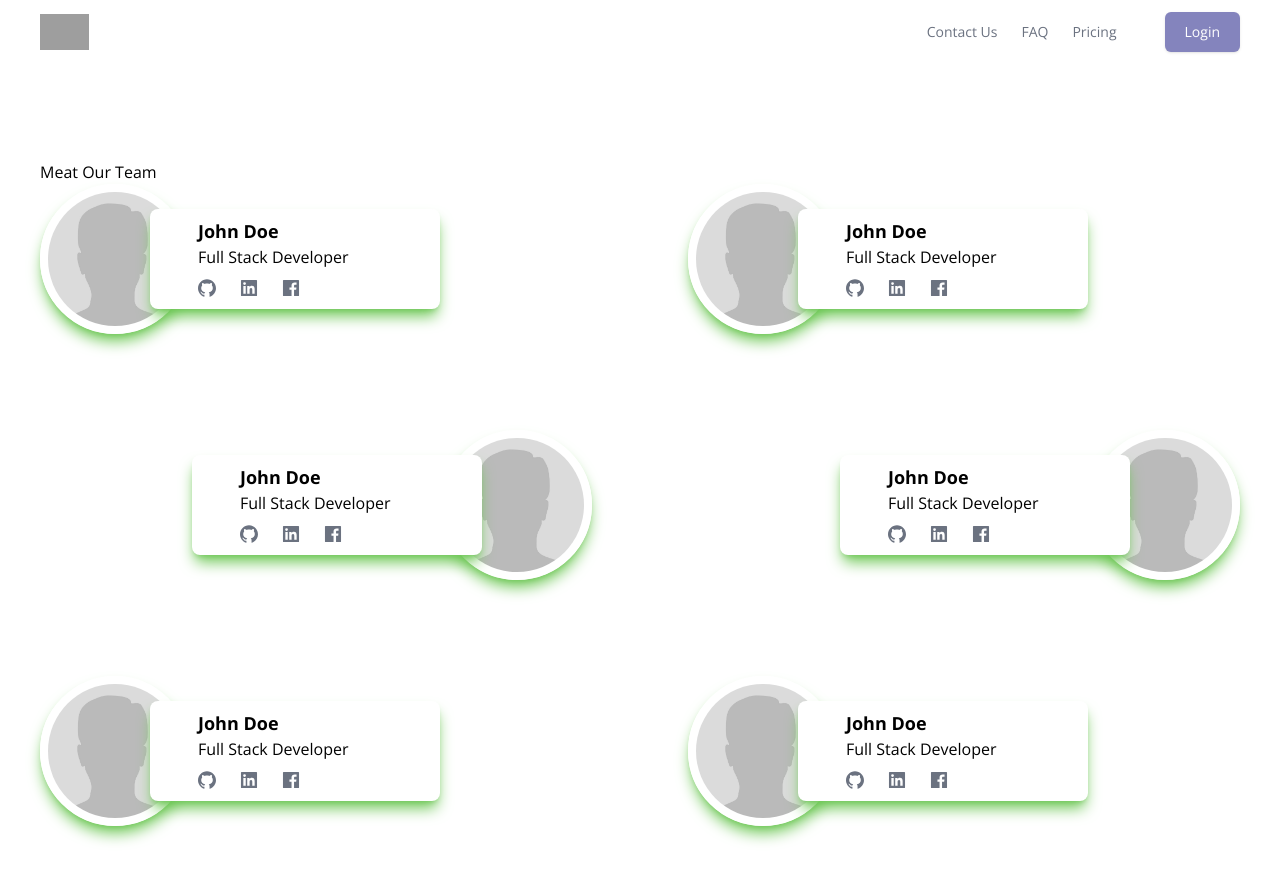
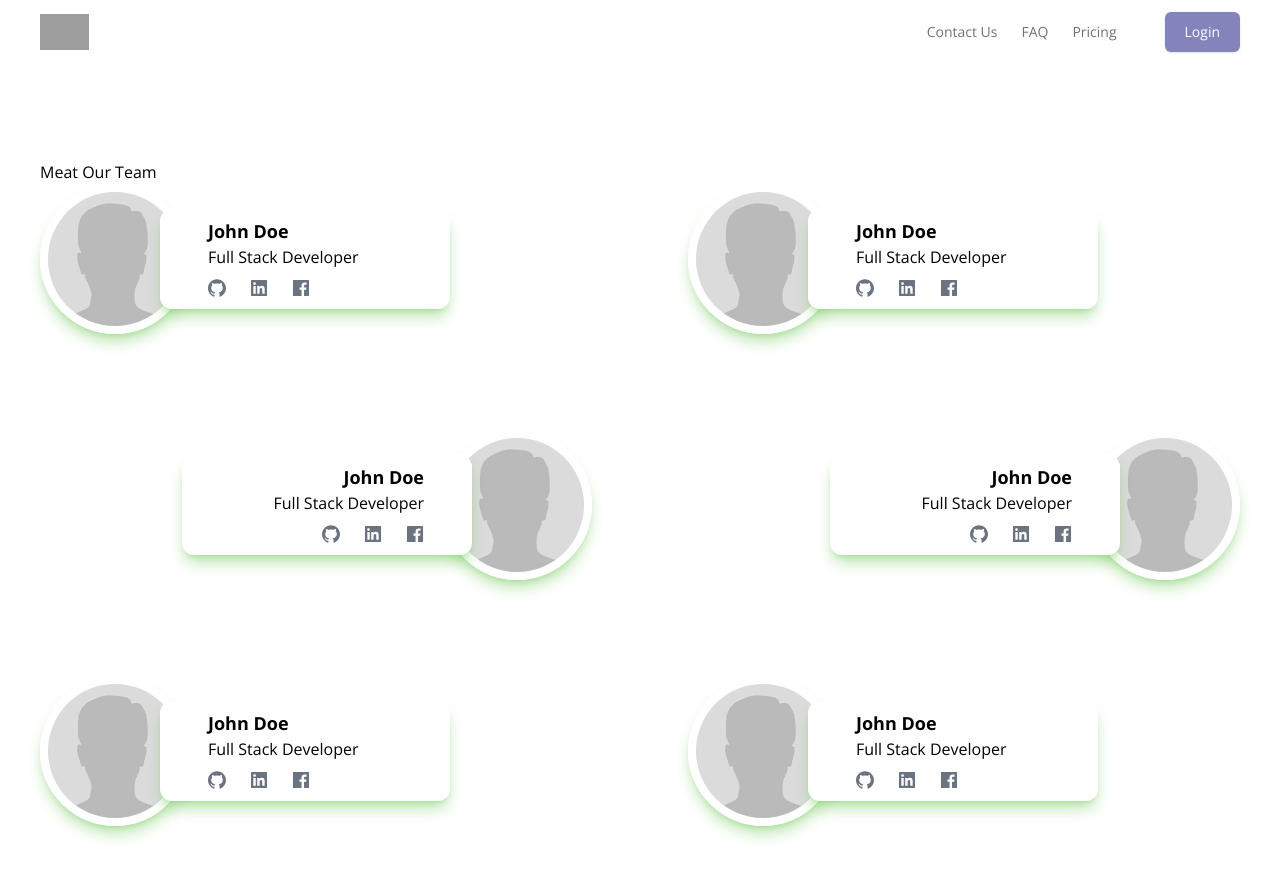
Before and after one commit to meraj2085/dino-hr, a Next.js app: page / in a window 1280 px wide. Shown: the top 882 px of the page. Built offline with nearby package versions, Linux system fonts and the light colour scheme; no server answers; grey boxes are pictures that could not be loaded.

Commit message:
meetOurTeam: type added and some style changed

```diff
--- a/src/components/MeatOurTeam.tsx
+++ b/src/components/MeatOurTeam.tsx
@@ -12,13 +12,22 @@ const TeamMember = ({
   designation,
   image,
   social,
-  margin,
   reversed = false,
+}: {
+  name: string;
+  designation: string;
+  image: any;
+  social: {
+    facebook: string;
+    linkedin: string;
+    github: string;
+  };
+  reversed?: boolean;
 }) => {
   return (
     <div className={`flex  ${!reversed ? "justify-start" : "justify-end"}`}>
       <Image
-        className={`rounded-full max-w-[150px] border-8 border-white shadow-lg shadow-[#6EC756] z-0 ${
+        className={`rounded-full max-w-[150px] border-8 border-white shadow-lg shadow-[#6ec7567d] z-0 ${
           !reversed ? "order-first" : "order-last"
         }`}
         src={image}
@@ -32,30 +41,38 @@ const TeamMember = ({
         }`}
       >
         <div
-          className={`pl-12 py-2 min-w-[290px] bg-white ${margin} shadow-lg shadow-[#6EC756] rounded-lg`}
+          className={`py-2 min-w-[290px] bg-white shadow-lg shadow-[#6ec7567d] rounded-xl ${
+            !reversed
+              ? "ml-[-30px] pl-12 text-start"
+              : "mr-[-30px] pr-12 text-end"
+          }`}
         >
           <h1 className="text-lg font-bold">{name}</h1>
-          <h2>{designation}</h2>
-          <div className="flex gap-6 mt-2">
+          <h2 className="mb-2">{designation}</h2>
           <Link href={social.github}>
             <GithubFilled
-                className="text-gray-500 hover:text-black"
+              className={`text-gray-500 hover:text-black ${
+                reversed ? "ml-6" : "mr-6"
+              } transition-transform duration-300 transform hover:scale-110`}
               style={{ fontSize: "18px" }}
             />
           </Link>
           <Link href={social.linkedin}>
             <LinkedinFilled
-                className="text-gray-500 hover:text-blue-700"
+              className={`text-gray-500 hover:text-blue-700 ${
+                reversed ? "ml-6" : "mr-6"
+              } transition-transform duration-300 transform hover:scale-110`}
               style={{ fontSize: "18px" }}
             />
           </Link>
           <Link href={social.facebook}>
             <FacebookFilled
-                className="text-gray-500 hover:text-blue-800"
+              className={`text-gray-500 hover:text-blue-800 ${
+                reversed ? "ml-6" : "mr-6"
+              } transition-transform duration-300 transform hover:scale-110`}
               style={{ fontSize: "18px" }}
             />
           </Link>
-          </div>
         </div>
       </div>
     </div>
@@ -76,7 +93,6 @@ const MeatOurTeam = () => {
             linkedin: "https://www.linkedin.com",
             github: "https://www.github.com",
           }}
-          margin="ml-[-40px]"
         />
         <TeamMember
           name="John Doe"
@@ -87,7 +103,6 @@ const MeatOurTeam = () => {
             linkedin: "https://www.linkedin.com",
             github: "https://www.github.com",
           }}
-          margin="ml-[-40px]"
         />
         <TeamMember
           name="John Doe"
@@ -98,7 +113,6 @@ const MeatOurTeam = () => {
             linkedin: "https://www.linkedin.com",
             github: "https://www.github.com",
           }}
-          margin="mr-[-40px]"
           reversed
         />
         <TeamMember
@@ -110,7 +124,6 @@ const MeatOurTeam = () => {
             linkedin: "https://www.linkedin.com",
             github: "https://www.github.com",
           }}
-          margin="mr-[-40px]"
           reversed
         />
         <TeamMember
@@ -122,7 +135,6 @@ const MeatOurTeam = () => {
             linkedin: "https://www.linkedin.com",
             github: "https://www.github.com",
           }}
-          margin="ml-[-40px]"
         />
         <TeamMember
           name="John Doe"
@@ -133,7 +145,6 @@ const MeatOurTeam = () => {
             linkedin: "https://www.linkedin.com",
             github: "https://www.github.com",
           }}
-          margin="ml-[-40px]"
         />
       </div>
     </div>
```
Lines whose indentation alone changed are shown as unchanged.
